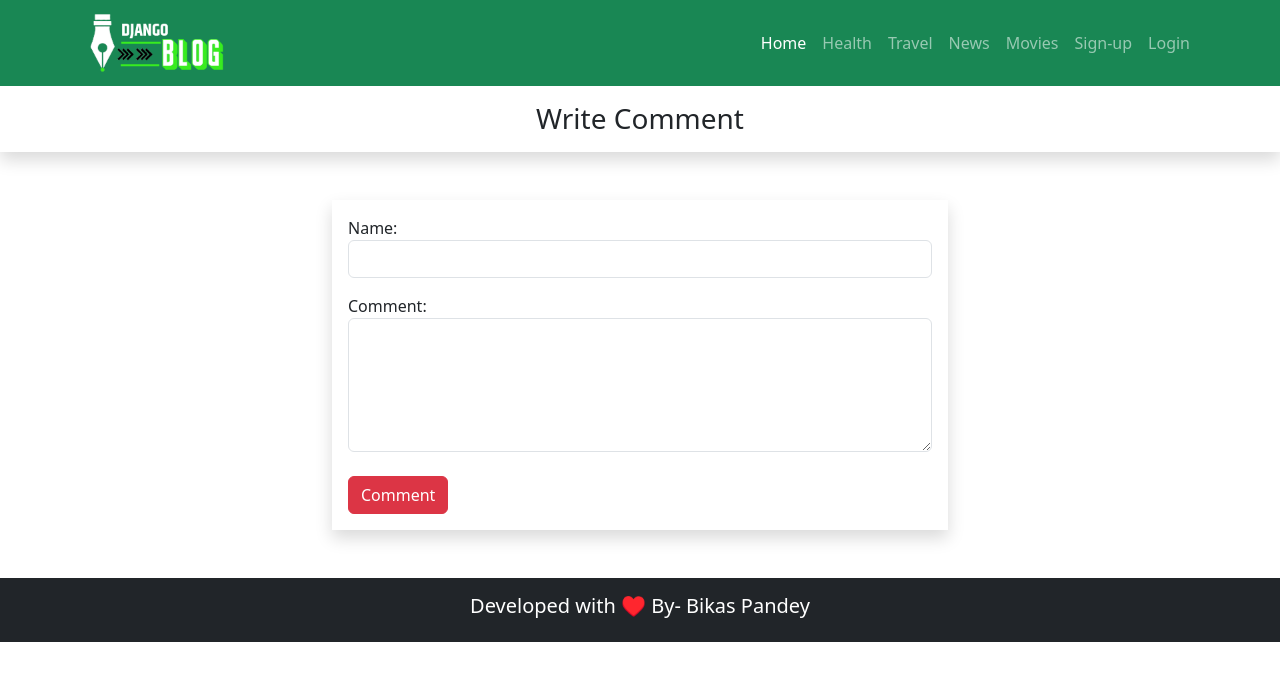
After one commit to pandeybikas/DjangoBlogSite, a Django app: a page that uses blog/templates/base.html in a window 1280 px wide. The commit adds this page. Shown: the top 681 px of the page. Run offline with Django 4.2, Linux system fonts and the light colour scheme; data comes from the database, SQL or seed files in the repository; both versions use the stored data as it was after the commit.

Commit message:
added comment functionality to blogs

```diff
--- a/blog/home/admin.py
+++ b/blog/home/admin.py
@@ -1,5 +1,5 @@
 from django.contrib import admin
-from .models import Author, Category, Blog
+from .models import Author, Category, Blog, Comment
 # Register your models here.
 class ModelBlogAdmin(admin.ModelAdmin):
     list_display = ['title', 'author', 'publish_date']
@@ -7,3 +7,4 @@ class ModelBlogAdmin(admin.ModelAdmin):
 admin.site.register(Blog, ModelBlogAdmin)
 admin.site.register(Category)
 admin.site.register(Author)
+admin.site.register(Comment)
--- /dev/null
+++ b/blog/home/forms.py
@@ -0,0 +1,23 @@
+from django import forms
+from .models import Comment
+
+class CommentModelForm(forms.ModelForm):
+    name= forms.CharField(
+        label= 'Name',
+        widget= forms.TextInput(attrs={
+            'class' : 'form-control',
+            'type' : 'text'
+        })
+    )
+    body= forms.CharField(
+        label= 'Comment',
+        widget= forms.Textarea(attrs={
+            'class' : 'form-control',
+            'type' : 'text',
+            'rows' : 5
+        })
+    )
+    class Meta:
+        model = Comment
+        fields = ['name', 'body']
+        exclude = ['comment_on', 'date']
--- a/blog/home/models.py
+++ b/blog/home/models.py
@@ -28,3 +28,12 @@ class Blog(models.Model):
     approved = models.BooleanField(null=True, default=False)
     def __str__(self):
         return self.title
+
+class Comment(models.Model):
+    comment_on = models.ForeignKey(Blog, on_delete=models.CASCADE, related_name='comments', null=True)
+    name = models.CharField(max_length=100, null=True)
+    body = models.TextField(null=True)
+    date = models.DateField(auto_now=True, null=True)
+
+    def __str__(self):
+        return self.name
--- a/blog/home/urls.py
+++ b/blog/home/urls.py
@@ -3,5 +3,6 @@ from . import views
 
 urlpatterns = [
     path('', views.index, name='home'),
-    path('blogDetail/<slug>', views.blogDetail, name='blog-detail')
+    path('blogDetail/<slug>', views.blogDetail, name='blog-detail'),
+    path('blogDetail/<slug>/addComment', views.addComment, name='add-comment')
 ]
--- a/blog/home/views.py
+++ b/blog/home/views.py
@@ -1,11 +1,13 @@
-from django.shortcuts import render
-from .models import Blog
+from django.shortcuts import render, redirect
+from django.urls import reverse
+from .models import Blog, Comment
+from .forms import CommentModelForm
 # Create your views here.
 def index(request):
-    health_blog = Blog.objects.filter(category_id= 1)
-    travel_blog= Blog.objects.filter(category_id = 2)
-    news_blog = Blog.objects.filter(category_id = 3)
-    movie_blog = Blog.objects.filter(category_id = 4)
+    health_blog = Blog.objects.filter(category_id= 1)[0:3]
+    travel_blog= Blog.objects.filter(category_id = 2)[0:3]
+    news_blog = Blog.objects.filter(category_id = 3)[0:3]
+    movie_blog = Blog.objects.filter(category_id = 4)[0:3]
 
     context = {
         'health_blog' : health_blog,
@@ -21,3 +23,25 @@ def blogDetail(request, slug):
         'detail_obj' : detail_obj
     }
     return render(request, 'blog-detail.html', context)
+
+def addComment(request, slug):
+    comment_obj= Blog.objects.get(slug=slug)
+    comm_form = CommentModelForm(instance=comment_obj)
+    if request.method == 'POST':
+        comm_form= CommentModelForm(request.POST, instance=comment_obj)
+        if comm_form.is_valid():
+            name = request.POST.get('name')
+            body = request.POST.get('body')
+            date = request.POST.get('date')
+            c= Comment(comment_on=comment_obj, name=name, body=body, date=date)
+            c.save()
+            return redirect(reverse('blog-detail', args=[comment_obj.slug]))
+    else:
+        comm_form= CommentModelForm(instance=comment_obj)
+
+    context = {
+        'comment_obj' : comment_obj,
+        'comm_form' : comm_form
+    }
+
+    return render(request, 'add-comment.html',context )
--- /dev/null
+++ b/blog/templates/add-comment.html
@@ -0,0 +1,14 @@
+{% extends 'base.html' %}
+{% block title %} Comment on blog  {% endblock title %}
+{% block content %}
+<h3 class="shadow p-3 text-center">Write Comment</h3>
+<div class="container mt-5 mb-5 w-50">
+    <form method='POST' class="shadow p-3">
+        {% csrf_token %}
+        {{comm_form.as_p}}
+        <button type="submit" class="btn btn-danger mt-2">Comment</button>
+    </form>
+</div>
+
+
+{% endblock content %}
--- a/blog/templates/base.html
+++ b/blog/templates/base.html
@@ -19,6 +19,9 @@
 
 
     <script src="https://cdn.jsdelivr.net/npm/bootstrap@5.3.0-alpha3/dist/js/bootstrap.bundle.min.js" integrity="sha384-ENjdO4Dr2bkBIFxQpeoTz1HIcje39Wm4jDKdf19U8gI4ddQ3GYNS7NTKfAdVQSZe" crossorigin="anonymous"></script>
-</body>
+<div class="p-3 mx-0 my-0 mt-0 mb-0 bg-dark">
+  <h5 class="text-center" style="color: white;">Developed with ♥️ By- Bikas Pandey</h5>
+</div>
+  </body>
 
 </html>
```
Also changed, not shown: blog/templates/blog-detail.html (+42 -1 lines), blog/db.sqlite3, blog/home/migrations/0004_comment.py (added), blog/home/migrations/0005_alter_comment_comment_on.py (added), 1 other file.
